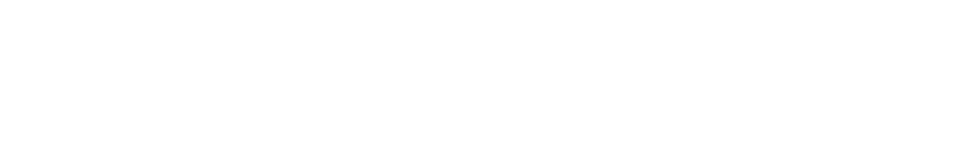
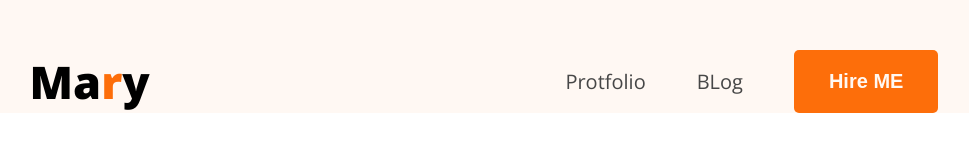
Before and after one commit to Tanvir-Bashar/Single-Page-Project, a plain HTML site: page index.html in a window 1280 px wide. Shown: the whole page, without its empty margins (156-1125 px from the left). Drawn offline with nearby package versions, Linux system fonts and the light colour scheme.

Commit message:
design navbar according to figma file

```diff
--- a/index.html
+++ b/index.html
@@ -4,6 +4,26 @@
     <meta charset="UTF-8" />
     <meta name="viewport" content="width=device-width, initial-scale=1.0" />
     <title>Protfolio</title>
+    <link rel="preconnect" href="https://fonts.googleapis.com" />
+    <link rel="preconnect" href="https://fonts.gstatic.com" crossorigin />
+    <link
+      href="https://fonts.googleapis.com/css2?family=Open+Sans:ital,wght@0,300..800;1,300..800&display=swap"
+      rel="stylesheet"
+    />
+    <link rel="stylesheet" href="/style.css" />
   </head>
-  <body></body>
+  <body class="font-open-sans">
+    <header>
+      <nav>
+        <div class="logo">
+          <h2>Ma<span class="color-orange">r</span>y</h2>
+        </div>
+        <ul class="menu">
+          <li><a href="">Protfolio</a></li>
+          <li><a href="">BLog</a></li>
+          <li><button class="btn">Hire ME</button></li>
+        </ul>
+      </nav>
+    </header>
+  </body>
 </html>
--- /dev/null
+++ b/style.css
@@ -0,0 +1,65 @@
+* {
+    margin: 0;
+    padding: 0;
+    box-sizing: border-box;
+}
+
+
+/* shard style */
+
+.font-open-sans {
+    font-family: "Open Sans", sans-serif;
+    font-optical-sizing: auto;
+}
+
+.logo h2 {
+    font-size: 45px;
+    font-weight: 900;
+}
+
+.color-orange {
+    color: #FD6E0A;
+}
+
+.btn {
+    background-color: #FD6E0A;
+    border: none;
+    padding: 20px 35px;
+    border-radius: 5px;
+    font-size: 20px;
+    font-weight: bold;
+    color: #FFF8F3;
+}
+
+
+
+/* Main style */
+
+header {
+    background-color: #FFF8F3;
+    padding-top: 50px;
+}
+
+nav {
+    width: 71%;
+    max-width: 1140px;
+    margin: 0 auto;
+    display: flex;
+    justify-content: space-between;
+    align-items: center;
+
+}
+
+nav .menu {
+    display: flex;
+    list-style-type: none;
+    gap: 51px;
+    align-items: center;
+
+}
+
+nav .menu a {
+    font-size: 20px;
+    color: #474747;
+    text-decoration: none;
+}
```
